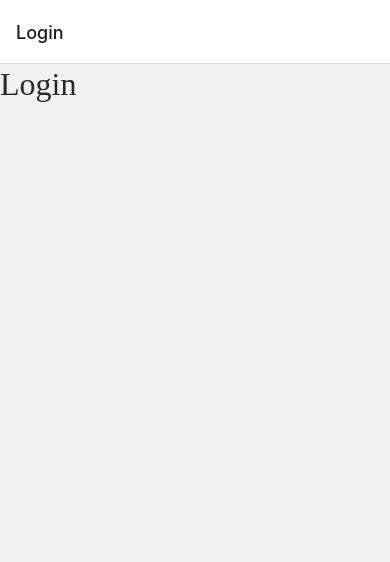
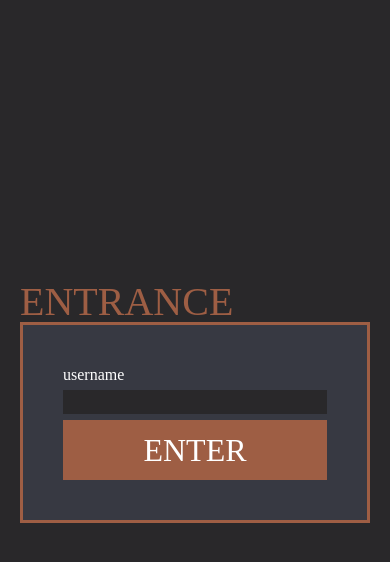
Before and after one commit to ecc118/deranged-mail, a React Native app: screen /Login in a window 390 px wide. Shown: the top 562 px of the page. Built offline with nearby package versions, Linux system fonts and the light colour scheme.

Commit message:
add login screen

```diff
--- /dev/null
+++ b/src/components/Button/index.tsx
@@ -0,0 +1,28 @@
+import React from 'react';
+import {TouchableOpacityProps} from 'react-native';
+import styled from 'styled-components/native';
+
+import Text from '@/components/Text';
+
+interface ButtonProps extends TouchableOpacityProps {
+  children: string;
+}
+
+const Container = styled.TouchableOpacity`
+  background-color: ${({theme}) => theme.colors.accent};
+  padding: 10px;
+  align-items: center;
+  justify-content: center;
+`;
+
+const Button = ({children, ...props}: ButtonProps) => {
+  return (
+    <Container {...props}>
+      <Text type="heading" color="white">
+        {children}
+      </Text>
+    </Container>
+  );
+};
+
+export default Button;
--- /dev/null
+++ b/src/components/ScreenContainer/index.tsx
@@ -0,0 +1,14 @@
+import React from 'react';
+import {ViewProps} from 'react-native';
+import styled from 'styled-components/native';
+
+const Container = styled.SafeAreaView`
+  flex: 1;
+  background-color: ${({theme}) => theme.colors.black};
+`;
+
+const StyledContainer = ({...props}: ViewProps) => {
+  return <Container {...props} />;
+};
+
+export default StyledContainer;
--- a/src/components/Text/index.tsx
+++ b/src/components/Text/index.tsx
@@ -34,7 +34,7 @@ const TextStyled = styled.Text<TextStyledProps>`
   color: ${({color, theme}) => theme.colors[color]};
 `;
 
-const Text = ({type = 'body', color = 'black', ...props}: TextProps) => {
+const Text = ({type = 'body', color = 'white', ...props}: TextProps) => {
   return <TextStyled type={type} color={color} {...props} />;
 };
 
--- /dev/null
+++ b/src/components/TextInput/index.tsx
@@ -0,0 +1,31 @@
+import React from 'react';
+import {TextInputProps} from 'react-native';
+import styled from 'styled-components/native';
+
+const Input = styled.TextInput`
+  ${({theme}) => {
+    const typography = theme.typography.headingS;
+
+    return `
+      font-family: ${typography.fontFamily};
+      font-style: ${typography.fontStyle};
+      font-size: ${typography.fontSize}px;
+      line-height: ${typography.lineHeight}px;
+      ${
+        typography.letterSpacing
+          ? `letter-spacing: ${typography.letterSpacing}px;`
+          : ''
+      }
+    `;
+  }}
+
+  color: ${({theme}) => theme.colors.main};
+  padding-left: 12px;
+  background-color: ${({theme}) => theme.colors.black};
+`;
+
+const TextInput = ({...props}: TextInputProps) => {
+  return <Input {...props} />;
+};
+
+export default TextInput;
--- /dev/null
+++ b/src/screens/Login/components/Form.tsx
@@ -0,0 +1,33 @@
+import React from 'react';
+import styled from 'styled-components/native';
+
+import Text from '@/components/Text';
+import TextInput from '@/components/TextInput';
+import Button from '@/components/Button';
+
+const Container = styled.View`
+  border-width: 3px;
+  border-color: ${({theme}) => theme.colors.accent};
+  padding: 40px;
+  background-color: ${({theme}) => theme.colors.onyx};
+`;
+
+const Label = styled(Text)`
+  margin-bottom: 5px;
+`;
+
+const EnterButton = styled(Button)`
+  margin-top: 6px;
+`;
+
+const Form = () => {
+  return (
+    <Container>
+      <Label>username</Label>
+      <TextInput />
+      <EnterButton>ENTER</EnterButton>
+    </Container>
+  );
+};
+
+export default Form;
--- a/src/screens/Login/index.tsx
+++ b/src/screens/Login/index.tsx
@@ -1,15 +1,32 @@
 import React from 'react';
-import Text from '@/components/Text';
+import styled from 'styled-components/native';
 
 import {RootStackScreenProps} from '@/types/navigation';
 
+import Text from '@/components/Text';
+import ScreenContainer from '@/components/ScreenContainer';
+
+import Form from './components/Form';
+
 type LoginProps = RootStackScreenProps<'Login'>;
+
+const Container = styled(ScreenContainer)`
+  justify-content: center;
+`;
+const Content = styled.View`
+  margin: -40px 20px 0 20px;
+`;
 
 const Login = ({navigation}: LoginProps) => {
   return (
-    <>
-      <Text type="heading">Login</Text>
-    </>
+    <Container>
+      <Content>
+        <Text type="headingL" color="accent">
+          ENTRANCE
+        </Text>
+        <Form />
+      </Content>
+    </Container>
   );
 };
 
--- a/src/screens/index.tsx
+++ b/src/screens/index.tsx
@@ -21,7 +21,11 @@ const Navigation = ({onReady}: NavigationProps) => {
   return (
     <NavigationContainer ref={navigation}>
       <RootStack.Navigator>
-        <RootStack.Screen name="Login" component={Login} />
+        <RootStack.Screen
+          name="Login"
+          component={Login}
+          options={{headerShown: false}}
+        />
       </RootStack.Navigator>
     </NavigationContainer>
   );
--- a/src/types/styled-components.d.ts
+++ b/src/types/styled-components.d.ts
@@ -12,7 +12,9 @@ export interface Colors {
 }
 
 export interface Typography {
+  headingL: TextStyle;
   heading: TextStyle;
+  headingS: TextStyle;
   body: TextStyle;
 }
 
--- a/src/utilities/theme.ts
+++ b/src/utilities/theme.ts
@@ -13,11 +13,23 @@ const theme: DefaultTheme = {
     white: '#FFFFFF',
   },
   typography: {
+    headingL: {
+      fontFamily: FONT_FAMILY,
+      fontStyle: 'normal',
+      fontSize: 40,
+      lineHeight: 40,
+    },
     heading: {
       fontFamily: FONT_FAMILY,
       fontStyle: 'normal',
       fontSize: 32,
       lineHeight: 40,
+    },
+    headingS: {
+      fontFamily: FONT_FAMILY,
+      fontStyle: 'normal',
+      fontSize: 20,
+      lineHeight: 24,
     },
     body: {
       fontFamily: FONT_FAMILY,
```
